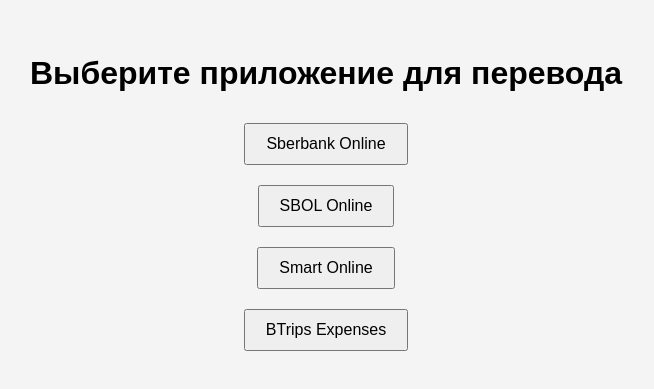
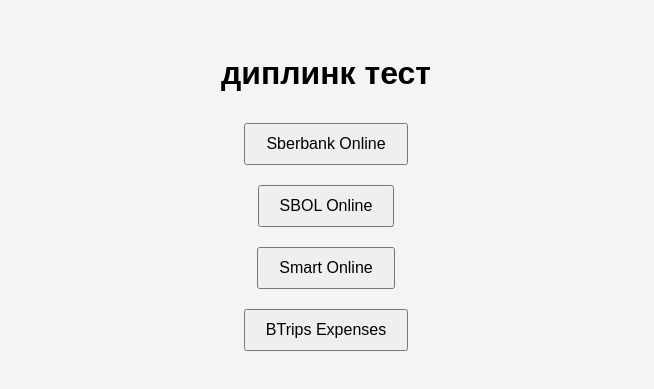
Before and after one commit to dunkelrrr/button, a plain HTML site: page 1.html in a window 1280 px wide. Shown: the part 211-600 px from the top of the page, without its empty margins (314-968 px from the left). Drawn offline with Linux system fonts and the light colour scheme.

Commit message:
Update 1.html

```diff
--- a/1.html
+++ b/1.html
@@ -24,7 +24,7 @@
 </head>
 <body>
 
-    <h1>Выберите приложение для перевода</h1>
+    <h1>диплинк тест</h1>
     <button onclick="window.location.href='sberbankonline://p2ptransfer?amount=500.00&isNeedToOpenNextScreen=true&skipContactsScreen=true&to=40820810160340204582&type=account'">Sberbank Online</button>
     <button onclick="window.location.href='sbolonline://p2ptransfer?amount=500.00&isNeedToOpenNextScreen=true&skipContactsScreen=true&to=40820810160340204582&type=account'">SBOL Online</button>
     <button onclick="window.location.href='ios-app-smartonline://p2ptransfer?amount=500.00&isNeedToOpenNextScreen=true&skipContactsScreen=true&to=40820810160340204582&type=account'">Smart Online</button>
```
